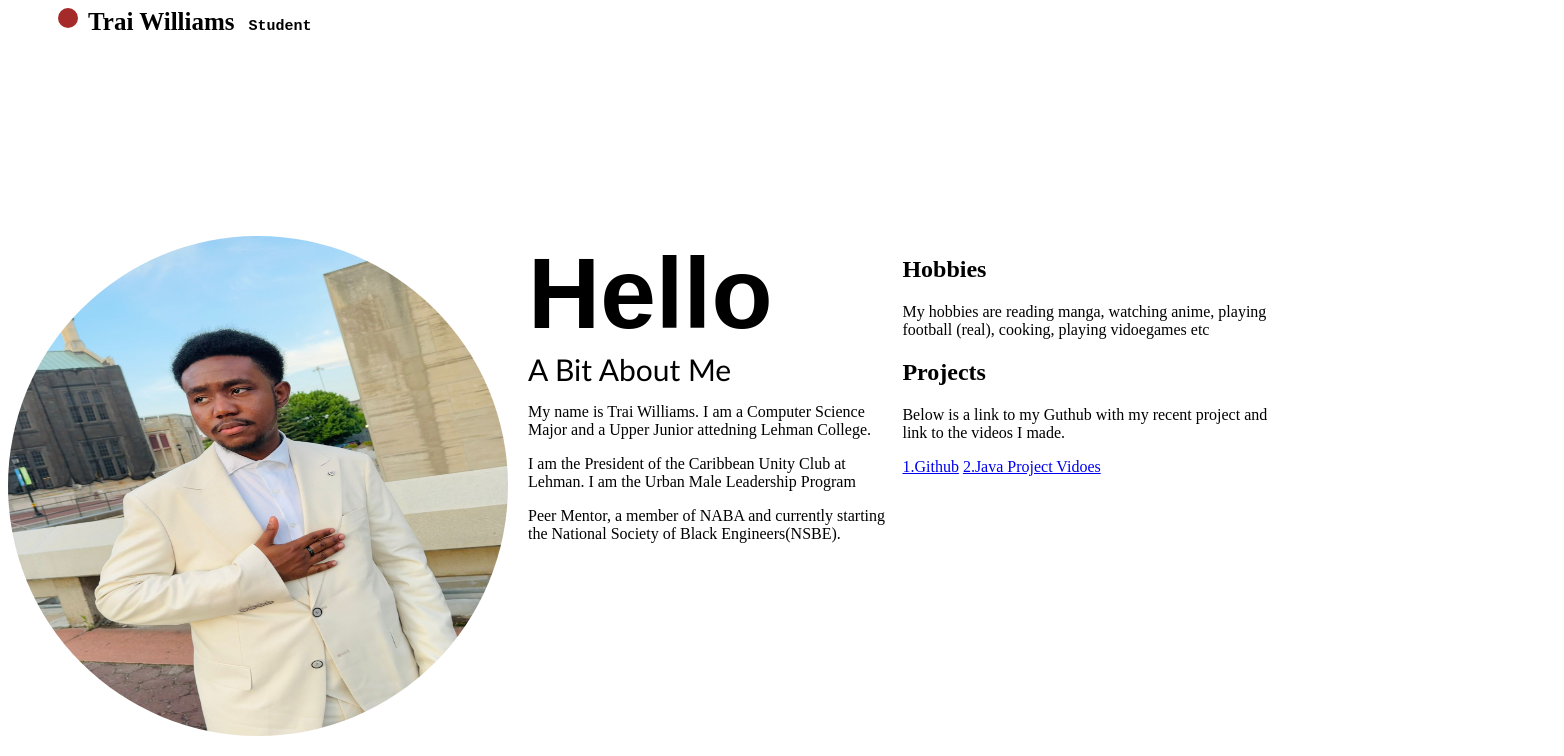
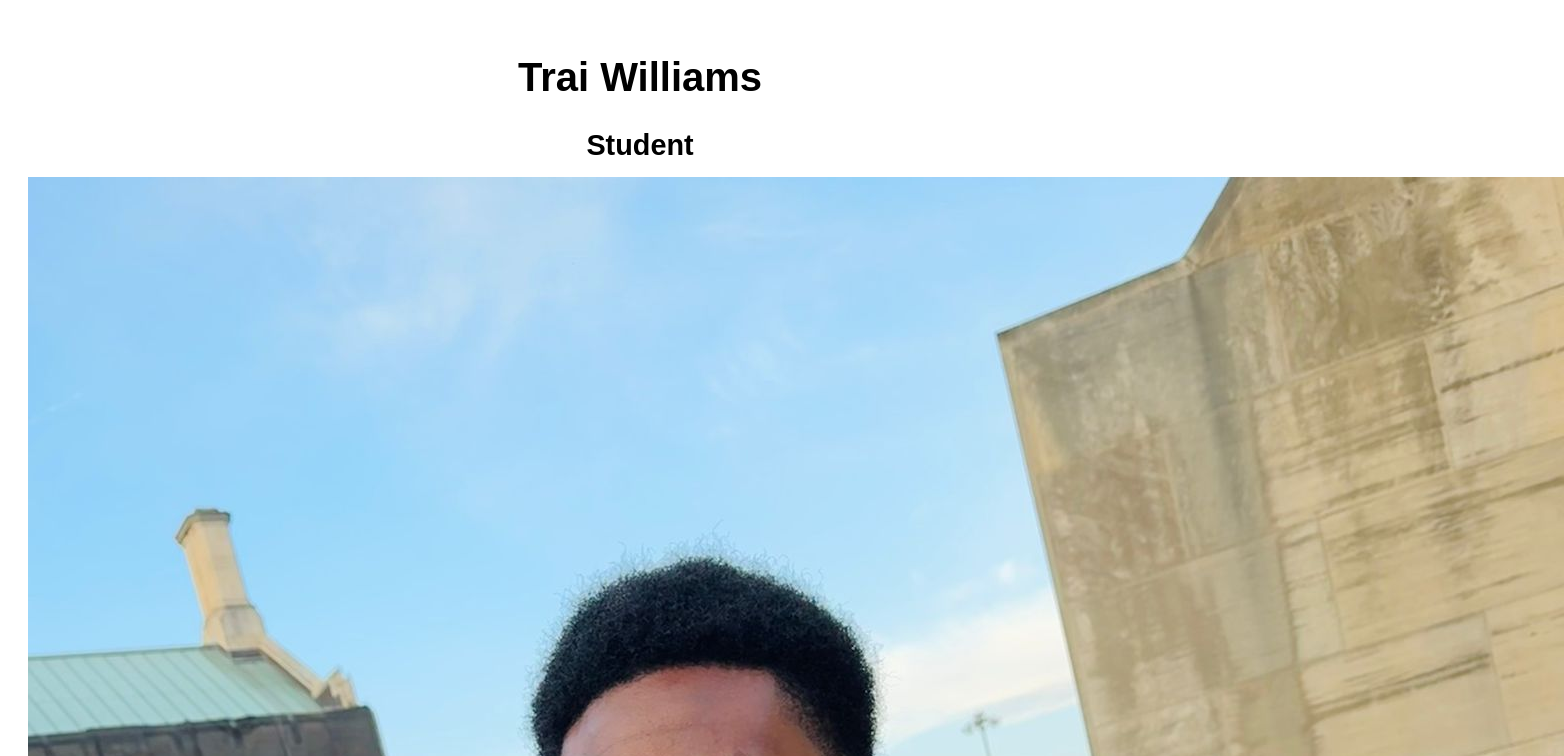
Before and after one commit to BxHamzz/MultipageHTML, a plain HTML site: page Trai.html in a window 1280 px wide. Shown: the top 756 px of the page, 1564 px wide, since content can reach past the window. Drawn offline with Linux system fonts and the light colour scheme; files whose address does not match are found by name.

Commit message:
this is the css styles should be used across all Hamza.html,Eunice.html and Trai.html

```diff
--- a/styles.css
+++ b/styles.css
@@ -1,89 +1,49 @@
-.body{
-    background-color: blanchedalmond;
-}
-.header{
-    display: flex;
-    align-items: flex-start;
-
-    padding-left: 50px;
-}
-
-.circle{
-    width: 20px;
-    height: 20px;
-    background-color: brown;
-    border-radius: 50%;
-    margin-right: 10px;
-}
-
-.name{
-    display: inline;
-    font-size: 25px;
-    font-family:'Times New Roman', Times, serif;
-}
-
-.student{
-    display: inline;
-    font-size: 15px;
-    font-family: 'Courier New', Courier, monospace;
-    margin-left: 10px;
-}
-
-.content {
-    display: flex;
-    align-items: top;
-    justify-content: center;
-    margin-top: 200px; /* Adjusts the spacing between the header and content */
-}
-.images img{
-    width: 500px;
-    height: 500px;
-    border-radius: 100%;
-    margin-right: 20px;
-}
-
-.text-section{
-    display: flex;
-    flex-direction: column;
-    justify-content: top;
-    text-align: left;
-}
-
-.Hello{
-    font-size: 100px;
-    font-family:'Monterrat', sans-serif;
-    font-weight: bold;
-    text-align: left;
-
-}
-
-.About-Me{
-    font-size: 30px;
-    font-family:'Gill Sans', 'Gill Sans MT', Calibri, 'Trebuchet MS', sans-serif
-
-}
-
-.three-colomns{
-    display: flex;
-    justify-content: space-around;
-    margin-top: 50px;
+body {
+    font-family: Arial, sans-serif;
+    text-align: center;
     padding: 20px;
 }
 
-.column {
-    flex-basis: 30%; /* Each column takes up 30% of the width */
-    padding: 20px;
-    text-align: center; /* Center the text within the column */
-    background-color: grey; /* Light background for the columns */
-    border-radius: 10px;
-    box-shadow: 0px 4px 6px rgba(0, 0, 0, 0.1); /* Add subtle shadow */
+/* Make the headings larger */
+h1 {
+    font-size: 2.5rem;
+    margin-bottom: 20px;
 }
 
-.column Hobbies{
-    margin-top: 30px;
-    font-size: 30px;
+h2, h3 {
+    font-size: 1.8rem;
     margin-bottom: 15px;
-    font-family: 'Montserrat', sans-serif;
-    font-weight: bold;
+}
 
+/* Style paragraphs */
+p {
+    font-size: 1.2rem;
+    margin-bottom: 15px;
 }
+
+/* Center both the list items and the bullet/number markers */
+ul, ol {
+    list-style-position: inside; /* markers are inside */
+    text-align: center; /* Center the text */
+    padding-left: 0; /* Remove left padding for the list */
+    margin: 0 auto; /* Center the list block itself */
+    width: fit-content; /* Adjust width to fit the content */
+}
+
+/* Style the table and make the images medium-sized */
+table {
+    margin: 0 auto; /* Center the table */
+    border-collapse: collapse;
+    width: 80%; /* Adjust table width */
+}
+
+td {
+    padding: 10px;
+    border: 1px solid #ccc;
+}
+
+/* Adjust the image size */
+table img {
+    width: 200px; /* Medium size for images */
+    height: auto; /* Keep aspect ratio */
+}
```
